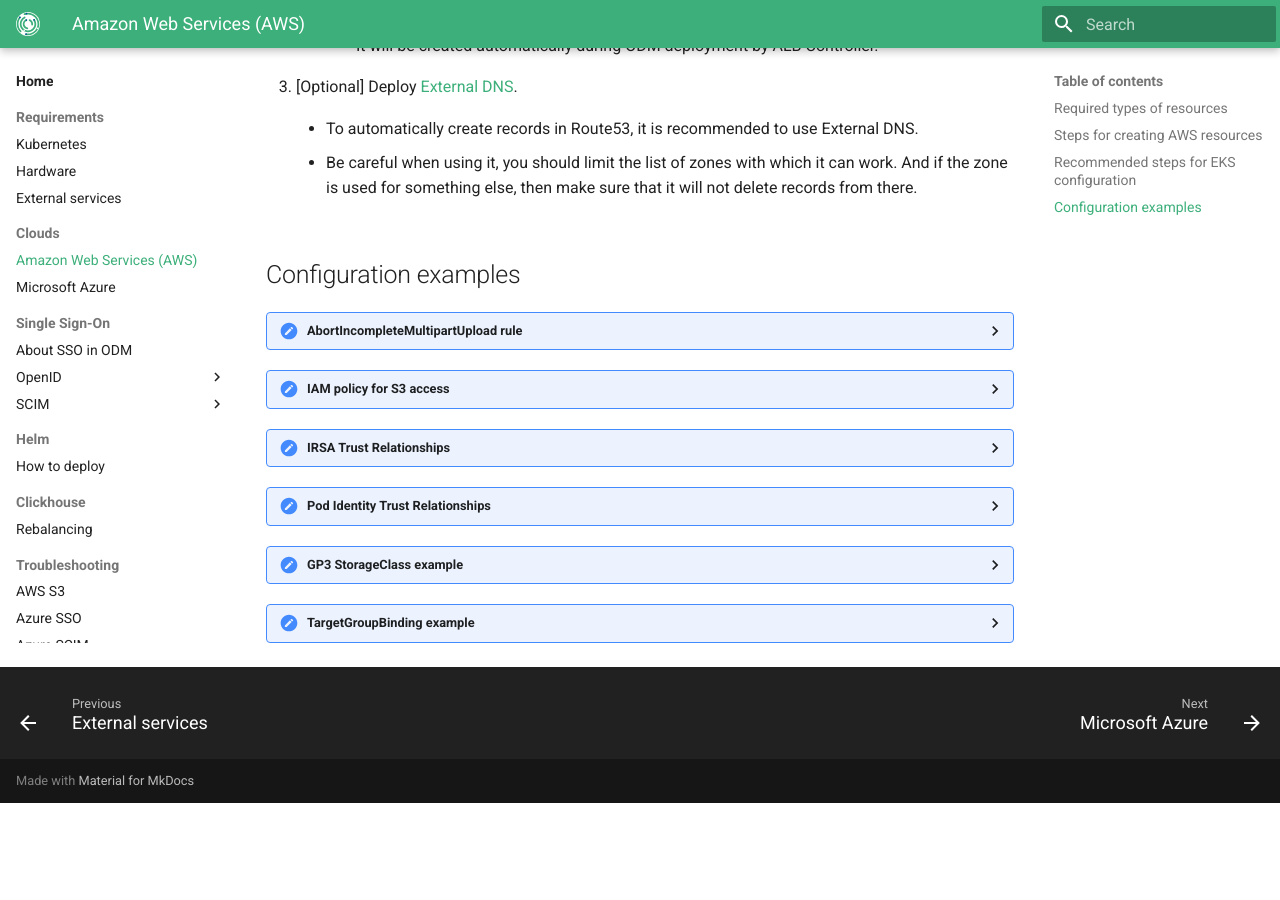
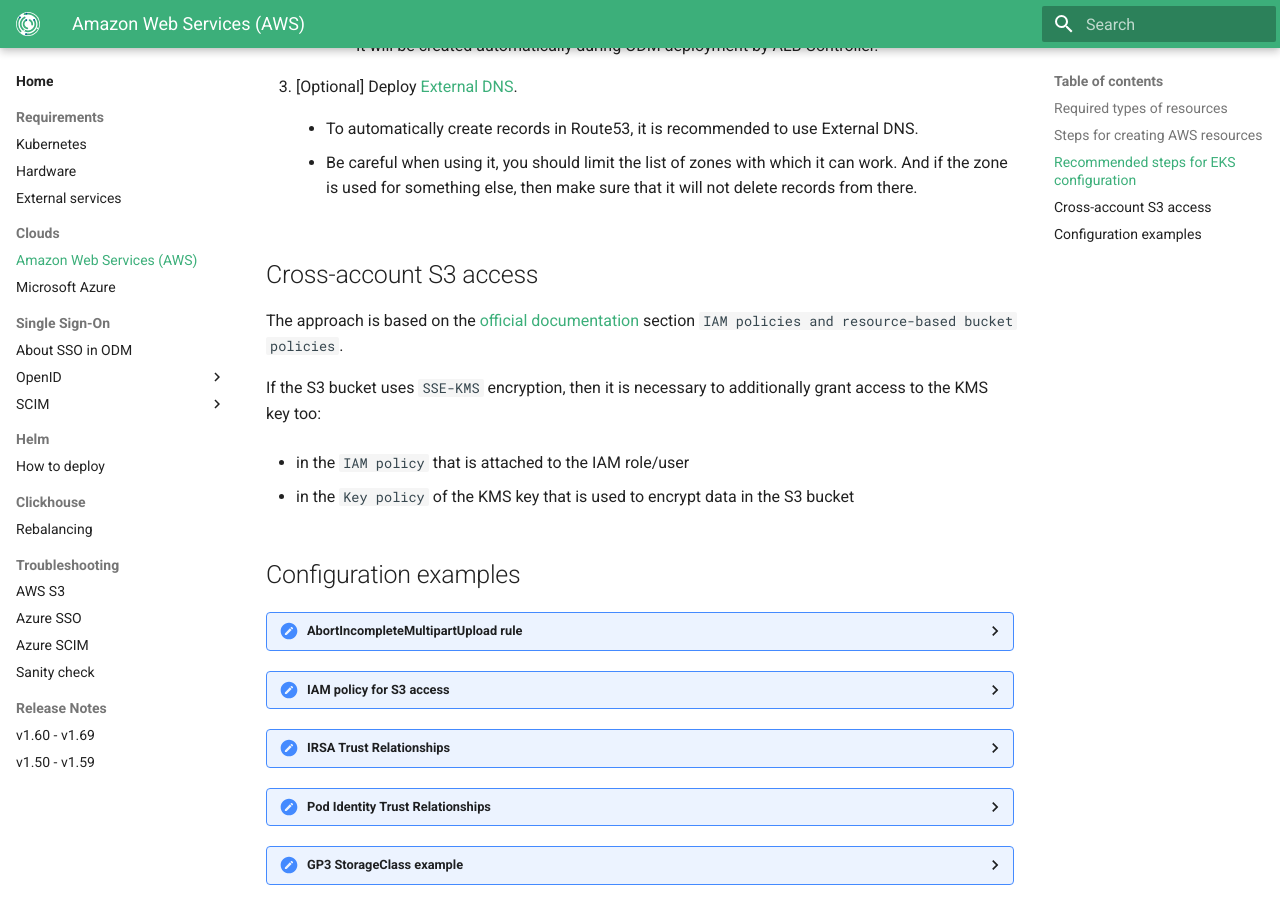
Before and after one commit to genestack/admin-docs, an MkDocs documentation site: the page built from docs/home/clouds/aws.md, in a window 1280 px wide and 900 px high, scrolled down 2893 px. Built offline with MkDocs 1.6.1 and Material for MkDocs 9.7.7, drawn with Linux system fonts in a browser that asks for light colours; the version menu is left out; before the commit the page ends 3696 px from its top, so only the background shows below that.

Commit message:
feature/ODM-12525 add Cross-account S3 access

```diff
--- a/docs/home/clouds/aws.md
+++ b/docs/home/clouds/aws.md
@@ -122,6 +122,16 @@
     - To automatically create records in Route53, it is recommended to use External DNS.
 
     - Be careful when using it, you should limit the list of zones with which it can work. And if the zone is used for something else, then make sure that it will not delete records from there.
+
+## Cross-account S3 access
+
+The approach is based on the [official documentation](https://repost.aws/knowledge-center/cross-account-access-s3) section `IAM policies and resource-based bucket policies`.
+
+If the S3 bucket uses `SSE-KMS` encryption, then it is necessary to additionally grant access to the KMS key too:
+
+- in the `IAM policy` that is attached to the IAM role/user
+
+- in the `Key policy` of the KMS key that is used to encrypt data in the S3 bucket
 
 ## Configuration examples
 
```
